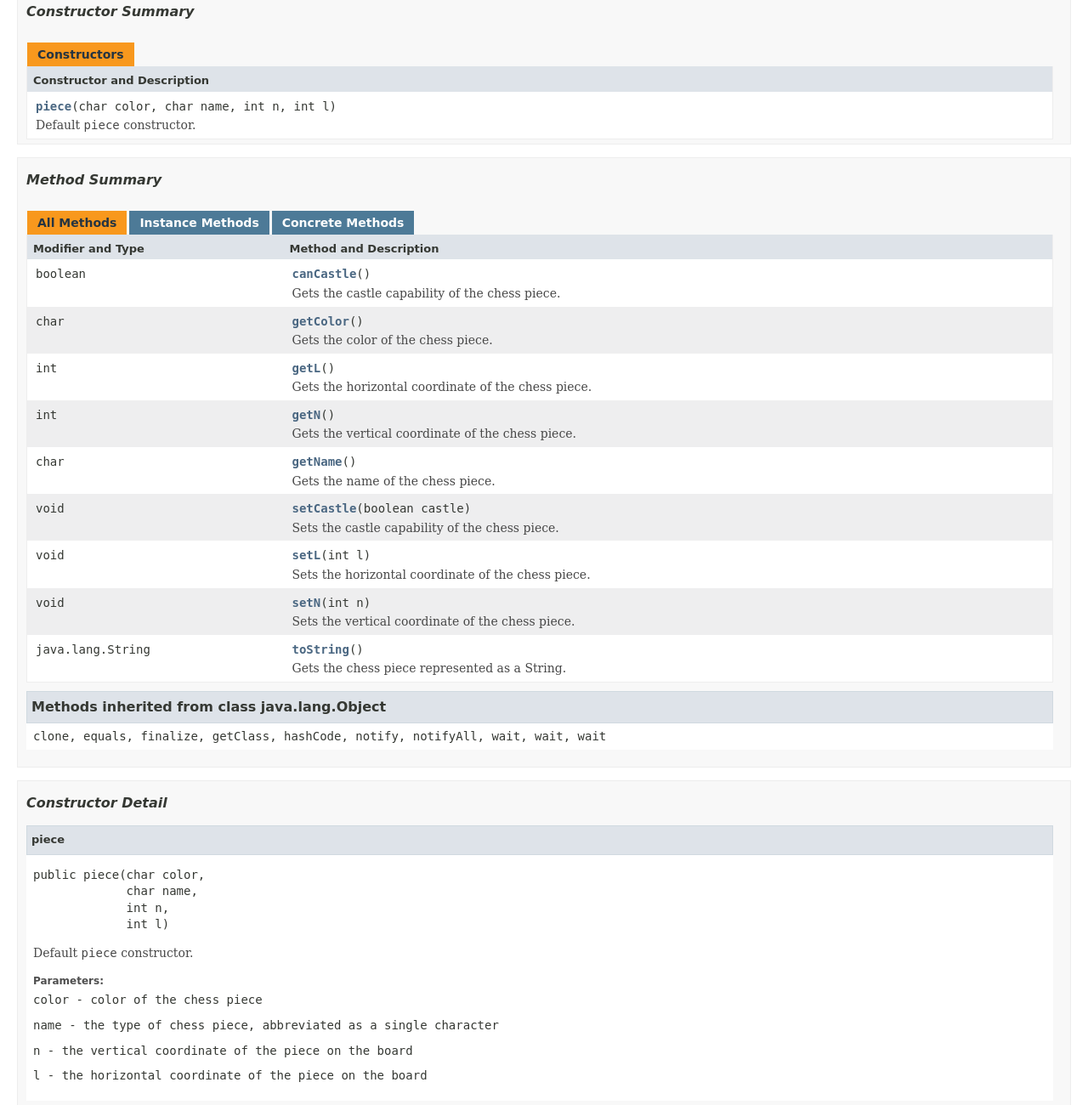
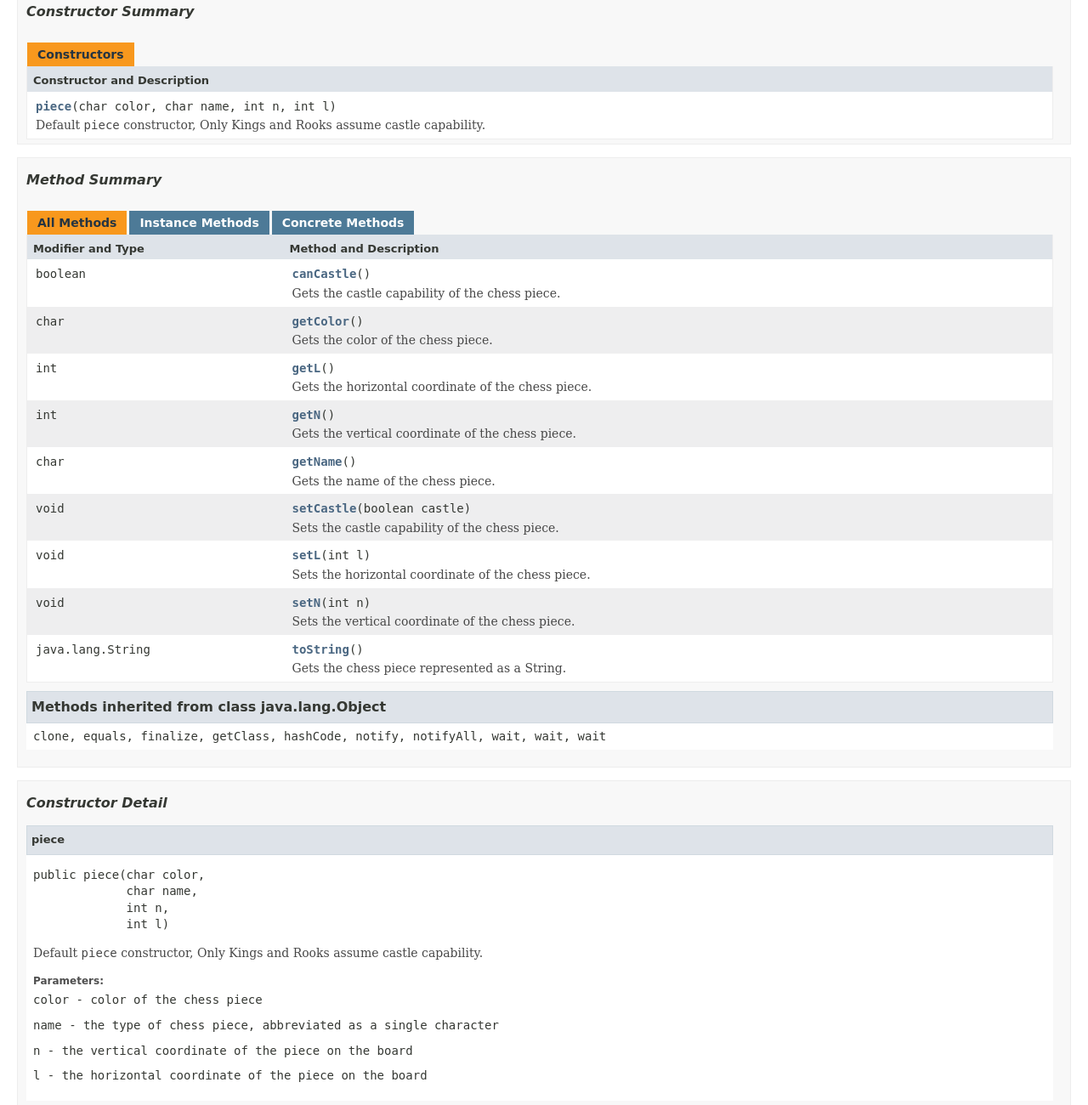
Before and after one commit to ForeverACharles/Chess55, a plain HTML site: page docs/piece.html in a window 1280 px wide. Shown: the part 320-1620 px from the top of the page at 85% size. Drawn offline with Linux system fonts and the light colour scheme; a web font is replaced by a local one.

Commit message:
updated javadocs

```diff
--- a/docs/piece.html
+++ b/docs/piece.html
@@ -2,7 +2,7 @@
 <!-- NewPage -->
 <html lang="en">
 <head>
-<!-- Generated by javadoc (1.8.0_181) on Wed Mar 24 13:10:51 EDT 2021 -->
+<!-- Generated by javadoc (1.8.0_181) on Wed Mar 24 13:23:04 EDT 2021 -->
 <title>piece</title>
 <meta name="date" content="2021-03-24">
 <link rel="stylesheet" type="text/css" href="stylesheet.css" title="Style">
@@ -134,7 +134,8 @@ extends java.lang.Object</pre>
      char&nbsp;name,
      int&nbsp;n,
      int&nbsp;l)</code>
-<div class="block">Default <code>piece</code> constructor.</div>
+<div class="block">Default <code>piece</code> constructor,
+ Only Kings and Rooks assume castle capability.</div>
 </td>
 </tr>
 </table>
@@ -238,7 +239,8 @@ extends java.lang.Object</pre>
              char&nbsp;name,
              int&nbsp;n,
              int&nbsp;l)</pre>
-<div class="block">Default <code>piece</code> constructor.</div>
+<div class="block">Default <code>piece</code> constructor,
+ Only Kings and Rooks assume castle capability.</div>
 <dl>
 <dt><span class="paramLabel">Parameters:</span></dt>
 <dd><code>color</code> - color of the chess piece</dd>
```
Also changed, not shown: docs/allclasses-frame.html (+1 -1 lines), docs/allclasses-noframe.html (+1 -1 lines), docs/constant-values.html (+1 -1 lines), docs/deprecated-list.html (+1 -1 lines), docs/help-doc.html (+1 -1 lines), docs/index-all.html (+3 -2 lines), docs/index.html (+1 -1 lines), docs/overview-tree.html (+1 -1 lines), docs/package-frame.html (+1 -1 lines), docs/package-summary.html (+1 -1 lines), docs/package-tree.html (+1 -1 lines), 1 other file.
